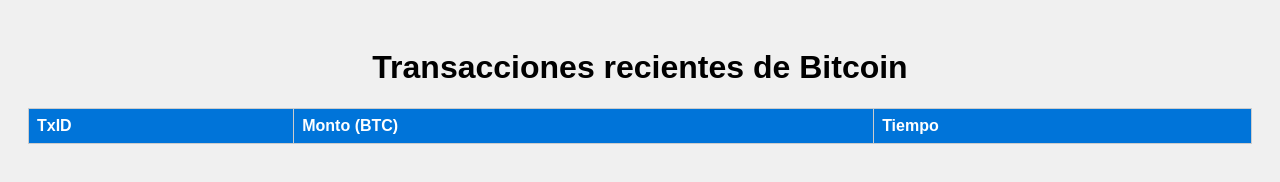
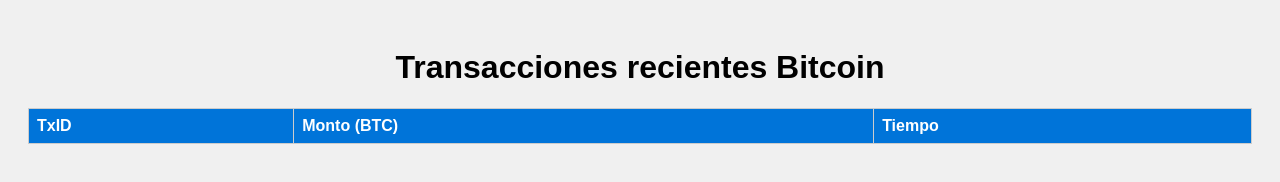
Before and after one commit to 22-joan/Website, a plain HTML site: page index.html in a window 1280 px wide. Drawn offline with Linux system fonts and the light colour scheme.

Commit message:
Update header text for Bitcoin transactions

```diff
--- a/index.html
+++ b/index.html
@@ -6,7 +6,7 @@
     <link rel="stylesheet" href="style.css">
 </head>
 <body>
-    <h1>Transacciones recientes de Bitcoin</h1>
+    <h1>Transacciones recientes Bitcoin</h1>
     <table id="txTable">
         <thead>
             <tr>
```
